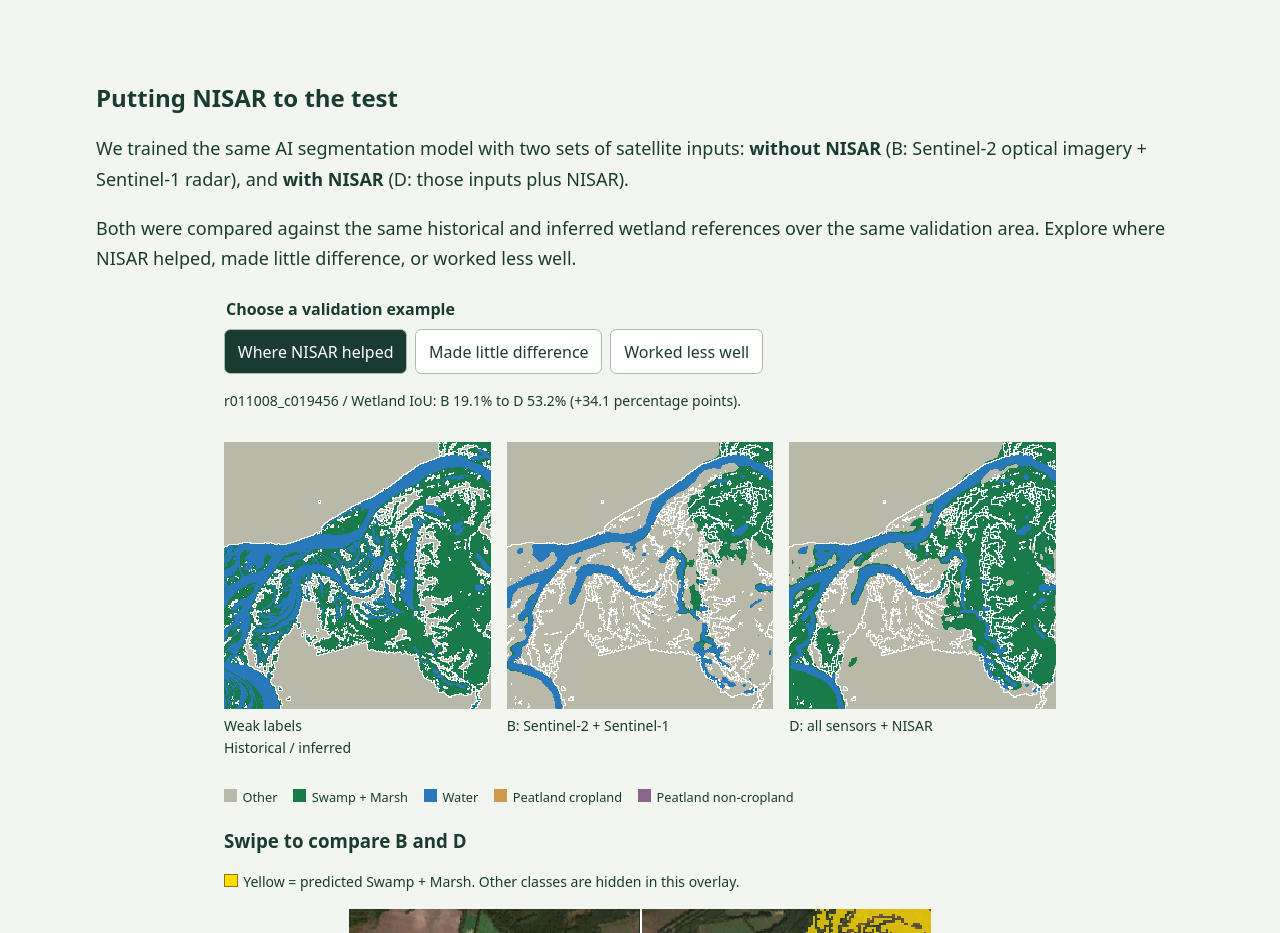
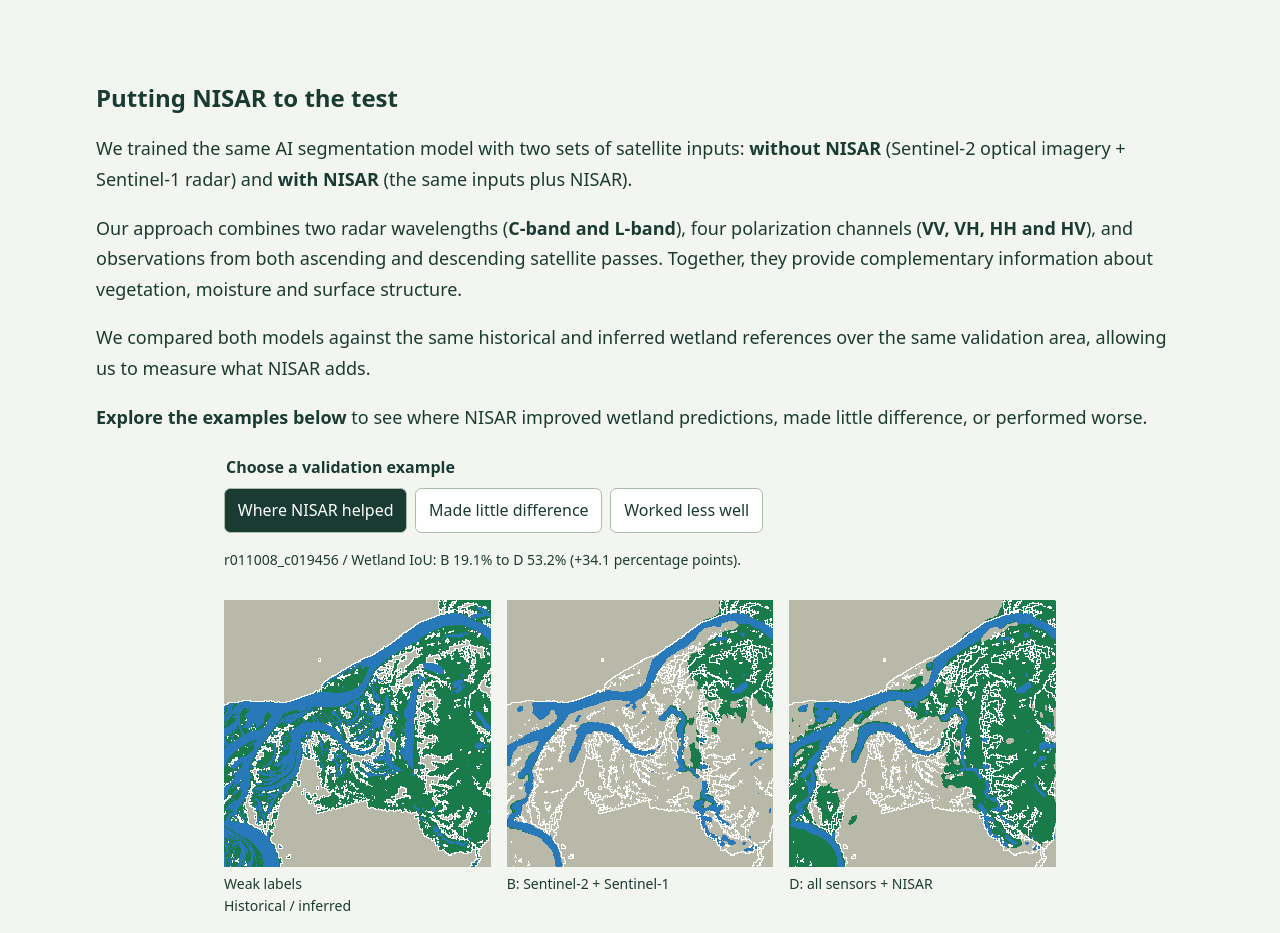
Before and after one commit to oleksastepaniuk/BogSignal, a website built with Vite: page web/index.html in a window 1280 px wide. Shown: the part 2900-3833 px from the top of the page. Built offline with nearby package versions, Linux system fonts and the light colour scheme; files whose address does not match are found by name.

Commit message:
Explain radar inputs in NISAR experiment introduction

```diff
--- a/web/index.html
+++ b/web/index.html
@@ -90,8 +90,10 @@
       </section>
       <section id="experiment">
         <h2>Putting NISAR to the test</h2>
-        <p>We trained the same AI segmentation model with two sets of satellite inputs: <strong>without NISAR</strong> (B: Sentinel-2 optical imagery + Sentinel-1 radar), and <strong>with NISAR</strong> (D: those inputs plus NISAR).</p>
-        <p>Both were compared against the same historical and inferred wetland references over the same validation area. Explore where NISAR helped, made little difference, or worked less well.</p>
+        <p>We trained the same AI segmentation model with two sets of satellite inputs: <strong>without NISAR</strong> (Sentinel-2 optical imagery + Sentinel-1 radar) and <strong>with NISAR</strong> (the same inputs plus NISAR).</p>
+        <p>Our approach combines two radar wavelengths (<strong>C-band and L-band</strong>), four polarization channels (<strong>VV, VH, HH and HV</strong>), and observations from both ascending and descending satellite passes. Together, they provide complementary information about vegetation, moisture and surface structure.</p>
+        <p>We compared both models against the same historical and inferred wetland references over the same validation area, allowing us to measure what NISAR adds.</p>
+        <p><strong>Explore the examples below</strong> to see where NISAR improved wetland predictions, made little difference, or performed worse.</p>
         <div id="demo"><p role="status">Loading retained examples...</p></div>
         <noscript>Enable JavaScript for comparisons. The complete report remains available below.</noscript>
       </section>
```
